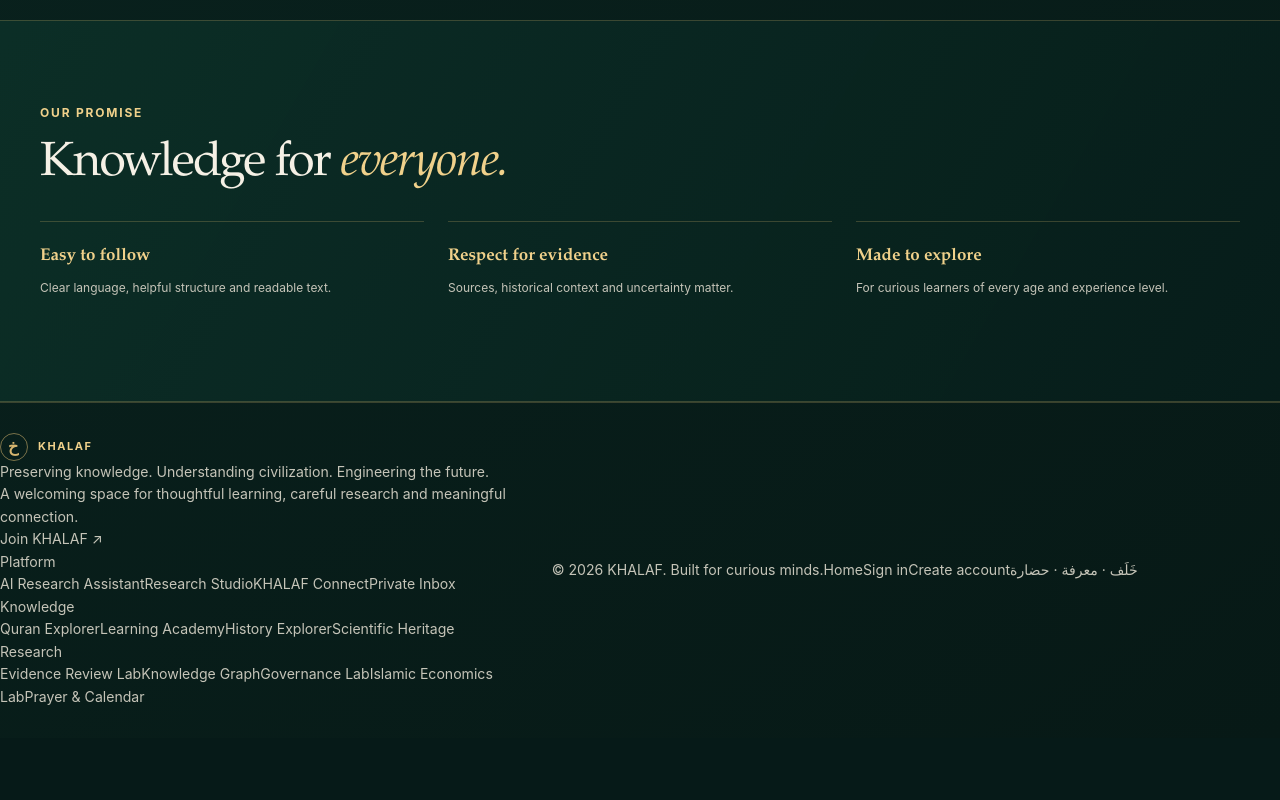
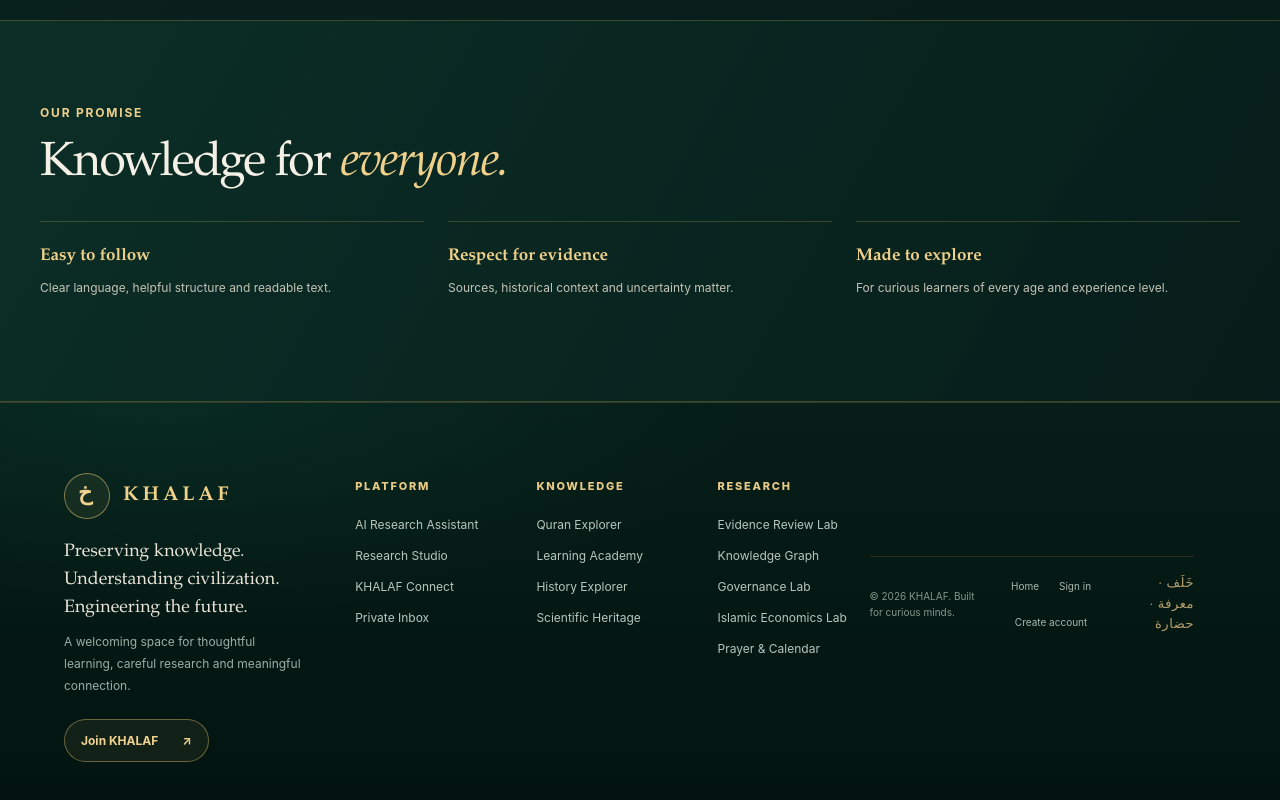
Before and after one commit to ayazcse/khilafah-ai, a Next.js app in the folder frontend/: page / in a window 1280 px wide. Shown: the part 2206-3006 px from the top of the page. Before the commit the page ends 2944 px from the top, so only its background shows below. Built offline with nearby package versions, Linux system fonts and the light colour scheme; no server answers.

Commit message:
Style premium responsive KHALAF footer

```diff
--- a/frontend/app/khalaf-theme.css
+++ b/frontend/app/khalaf-theme.css
@@ -492,3 +492,126 @@ body:has(aside.k-sidebar) :where(input, select, textarea, button) {
 @media (prefers-reduced-motion: reduce) {
   .auth-page::before,.k-dashboard-empty::before { animation: none; transform: none; }
 }
+
+
+/* Premium responsive multi-column footer. */
+.ux-footer {
+  width: 100%;
+  max-width: none;
+  margin: 0;
+  padding: 0 clamp(20px,5vw,76px);
+  border-top: 1px solid rgba(218,187,119,.22);
+  background:
+    radial-gradient(ellipse at 12% 0%,rgba(17,113,84,.16),transparent 38%),
+    linear-gradient(180deg,#061d18 0%,#031410 100%);
+}
+.ux-footer-main {
+  display: grid;
+  grid-template-columns: minmax(240px,1.7fr) repeat(3,minmax(130px,1fr));
+  gap: clamp(24px,4vw,62px);
+  max-width: 1360px;
+  margin: 0 auto;
+  padding: clamp(42px,5.5vw,76px) 0 42px;
+}
+.ux-footer-brand { min-width:0; }
+.ux-footer-brand .footer-brand {
+  display:inline-flex;
+  align-items:center;
+  gap:13px;
+  color:#f0d28f;
+  text-decoration:none;
+  font-family:var(--font-serif);
+  font-size:20px;
+  font-weight:700;
+  letter-spacing:.18em;
+}
+.ux-footer-brand .brand-mark {
+  display:grid;
+  place-items:center;
+  width:46px;
+  height:46px;
+  border:1px solid rgba(225,190,113,.55);
+  border-radius:50%;
+  color:#f0d28f;
+  background:rgba(225,190,113,.07);
+  font-size:22px;
+}
+.ux-footer-manifesto {
+  max-width:340px;
+  margin:20px 0 9px;
+  color:#e9e4d7;
+  font-family:var(--font-serif);
+  font-size:clamp(16px,1.4vw,19px);
+  line-height:1.55;
+}
+.ux-footer-note {
+  max-width:340px;
+  margin:0;
+  color:#9eafa5;
+  font-size:12px;
+  line-height:1.8;
+}
+.ux-footer-cta {
+  display:inline-flex;
+  align-items:center;
+  gap:24px;
+  margin-top:23px;
+  padding:11px 16px;
+  border:1px solid rgba(225,190,113,.42);
+  border-radius:999px;
+  color:#f0d28f;
+  background:rgba(225,190,113,.07);
+  text-decoration:none;
+  font-size:12px;
+  font-weight:700;
+  transition:background .2s ease,transform .2s ease,border-color .2s ease;
+}
+.ux-footer-cta:hover { transform:translateY(-2px); border-color:#e6c47d; background:rgba(225,190,113,.14); }
+.ux-footer-column { display:flex; flex-direction:column; align-items:flex-start; gap:13px; min-width:0; }
+.ux-footer-column h3 {
+  margin:5px 0 7px;
+  color:#eacb86;
+  font-size:11px;
+  font-weight:800;
+  letter-spacing:.16em;
+  text-transform:uppercase;
+}
+.ux-footer-column a {
+  color:#b9c7bd;
+  text-decoration:none;
+  font-size:12px;
+  line-height:1.5;
+  transition:color .18s ease,transform .18s ease;
+}
+.ux-footer-column a:hover { color:#f0d28f; transform:translateX(3px); }
+.ux-footer-bottom {
+  display:flex;
+  align-items:center;
+  justify-content:space-between;
+  gap:18px;
+  max-width:1360px;
+  min-height:68px;
+  margin:0 auto;
+  padding:16px 0;
+  border-top:1px solid rgba(218,187,119,.15);
+  color:#83978b;
+  font-size:10px;
+}
+.ux-footer-bottom-links { display:flex; flex-wrap:wrap; justify-content:center; gap:20px; }
+.ux-footer-bottom-links a { color:#aab8ad; text-decoration:none; }
+.ux-footer-bottom-links a:hover { color:#f0d28f; }
+.ux-footer-arabic { color:#b9a16d; font-family:serif; font-size:13px; letter-spacing:.04em; }
+@media(max-width:900px) {
+  .ux-footer-main { grid-template-columns:repeat(3,minmax(0,1fr)); }
+  .ux-footer-brand { grid-column:1/-1; max-width:600px; }
+}
+@media(max-width:620px) {
+  .ux-footer { padding:0 20px; }
+  .ux-footer-main { grid-template-columns:repeat(2,minmax(0,1fr)); gap:30px 20px; padding:38px 0 30px; }
+  .ux-footer-brand { grid-column:1/-1; }
+  .ux-footer-column { gap:11px; }
+  .ux-footer-column h3 { margin-bottom:4px; }
+  .ux-footer-bottom { align-items:flex-start; flex-direction:column; gap:13px; padding:18px 0 22px; }
+  .ux-footer-bottom-links { justify-content:flex-start; gap:17px; }
+}
+@media(prefers-reduced-motion:reduce) { .ux-footer-cta,.ux-footer-column a { transition:none!important; } }
```
